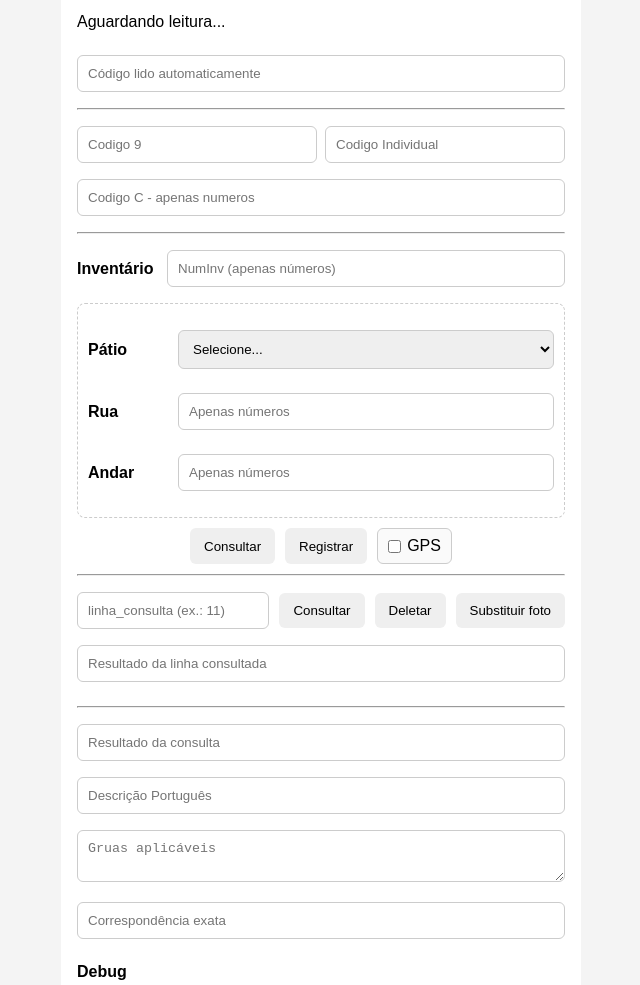
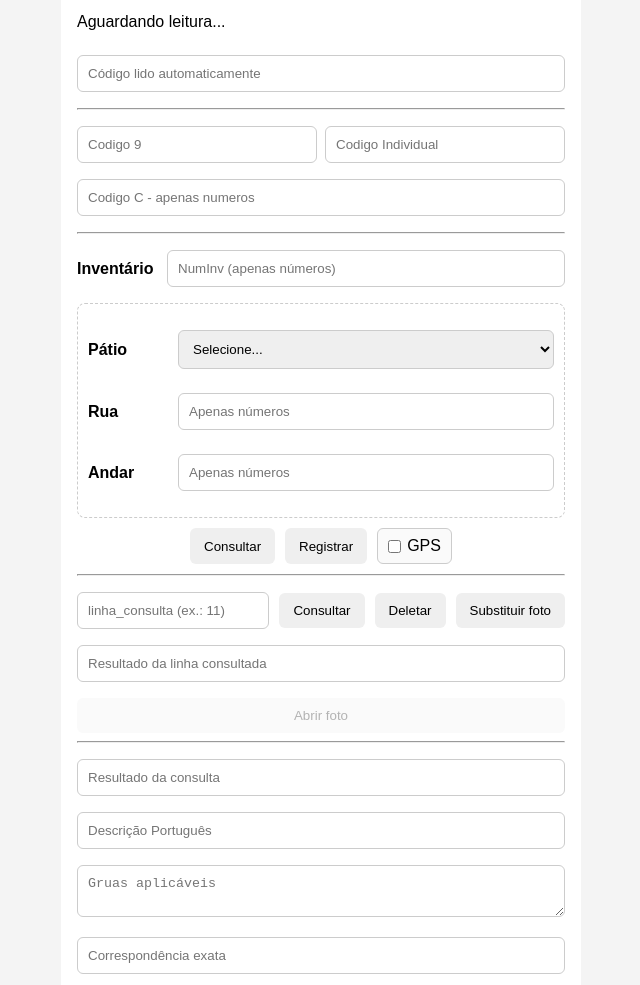
Before and after one commit to FrossiPena/controle-estoque-web, a plain HTML site: page index.html in a window 1280 px wide. Shown: the part 112-1097 px from the top of the page, without its empty margins (319-959 px from the left). Drawn offline with Linux system fonts and the light colour scheme.

Commit message:
Update index.html

```diff
--- a/index.html
+++ b/index.html
@@ -1,4 +1,4 @@
-<!-- index.html - v4.0 (bloco LINHA com preview + substituir foto) -->
+<!-- index.html - v4.2 (BLOCO LINHA com Abrir Foto sempre visível + Substituir Foto) -->
 <!DOCTYPE html>
 <html lang="pt-BR">
 <head>
@@ -76,6 +76,7 @@
 
     <hr class="sep" />
 
+    <!-- BLOCO LINHA -->
     <div class="linha-tools">
       <div class="linha-tools-row" style="display:flex; gap:10px; align-items:center; flex-wrap:wrap;">
         <input
@@ -94,12 +95,18 @@
       <input type="text" id="txt-lin" placeholder="Resultado da linha consultada" readonly />
 
       <div class="foto-link-row" style="display:flex; gap:10px; align-items:center; margin-top:8px;">
-  <a id="foto-link" href="#" target="_blank" rel="noopener noreferrer" style="flex:1; display:none;">
-    <button type="button" id="btn-abrirfoto" style="width:100%;">Abrir foto</button>
-  </a>
-
-
-</div>
+        <button
+          type="button"
+          id="btn-abrirfoto"
+          style="width:100%;"
+          disabled
+          onclick="abrirFotoLinha()"
+          title="Sem foto para esta linha"
+        >
+          Abrir foto
+        </button>
+      </div>
+    </div>
 
     <hr class="sep" />
 
```
